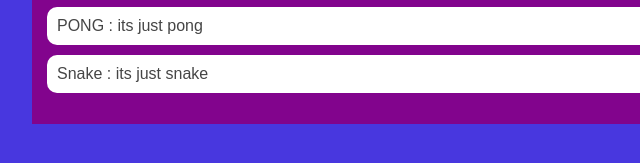
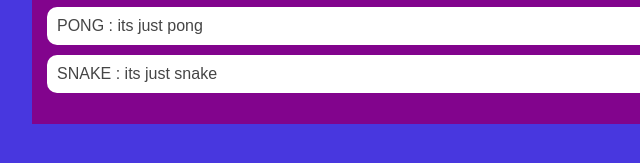
Before and after one commit to ParkerBurckel/ParkerBurckel.github.io, a plain HTML site: page portfolio.html in a window 1280 px wide. Shown: the part 341-504 px from the top of the page, 208-848 px from the left. Drawn offline with Linux system fonts and the light colour scheme.

Commit message:
snake push 2

```diff
--- a/portfolio.html
+++ b/portfolio.html
@@ -113,7 +113,7 @@
                     <li><a href="projects/circularity/">Circularity : A motion poem using random number generation and velocity applied to circle shapes...</a></li>
                     <li><a href="projects/runtime/" target = "_blank">Runtime : A Sidescrolling game featuring Halleb0t</a></li>
                     <li><a href="PONG">PONG : its just pong</a></li>
-                    <li><a href="SNAKE">Snake : its just snake</a></li>
+                    <li><a href="SNAKE">SNAKE : its just snake</a></li>
                 </ul>
             </div>
         </main>
```
Also changed, not shown: SNAKE/index.js (+1 -7 lines).
